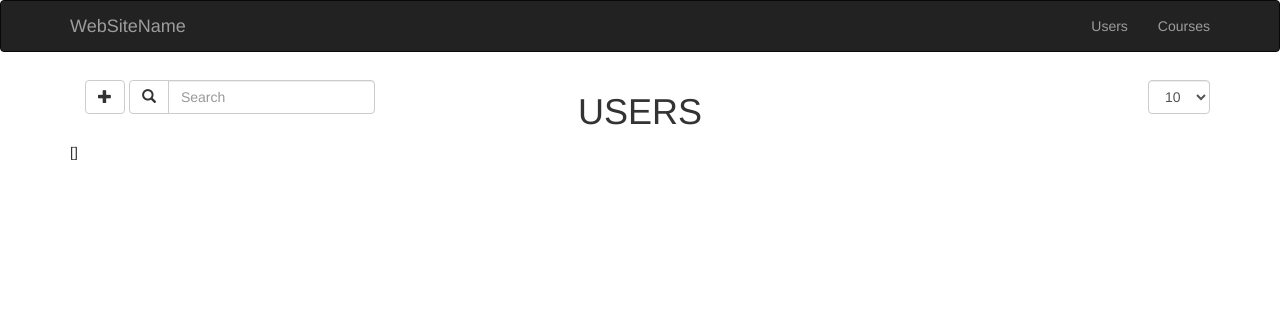
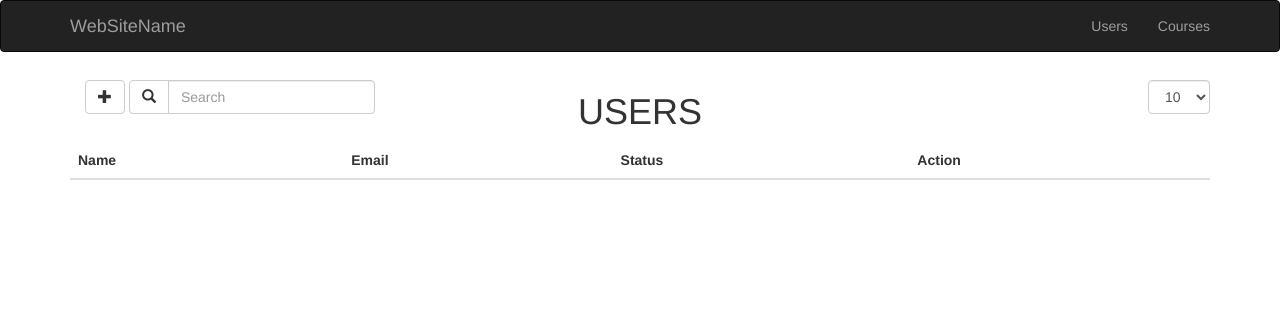
Before and after one commit to stassavchuk/SynergyWay, a Django app: page / in a window 1280 px wide. Shown: the top 312 px of the page. Run offline with Django 3.2, Linux system fonts and the light colour scheme; lists and menus that the app fills with data are empty; some libraries are stand-ins or nearby versions.

Commit message:
Refactor template of Users, add table

```diff
--- a/src/users/templates/users.html
+++ b/src/users/templates/users.html
@@ -35,7 +35,39 @@
 
   </div>
 
+  <table class="table">
+    <thead class="thead-inverse">
+    <tr>
+      <th>Name</th>
+      <th>Email</th>
+      <th>Status</th>
+      <th>Action</th>
+    </tr>
+    </thead>
+    <tbody>
+    {% for user in user_list %}
+      <tr>
+        <td>{{ user.1 }}</td>
+        <td>{{ user.2 }}</td>
+        <td>
+          {% if user.3 %}
+          <div>Active</div>
+          {% endif %}
+          {% if not user.3 %}
+          <div>Inactive</div>
+          {% endif %}
+        </td>
+        <td>
+{#          <form action="{% url 'users' user_id=user.0 %}" method="post">#}
+{#            <span><a href="{% url 'edit' user_id=user.0 %}" class="btn btn-default" role="button"><i class="glyphicon glyphicon-edit"></i></a></span>#}
+{#            <span>#}
+{#              <button role="button" type="submit" class="btn btn-default"><i class="glyphicon glyphicon-trash"></i></button>#}
+{#            </span>#}
+{#          </form>#}
+        </td>
+      </tr>
 
-
-  <p>{{ user_list }}</p>
+    {% endfor %}
+    </tbody>
+  </table>
 {% endblock %}
```
